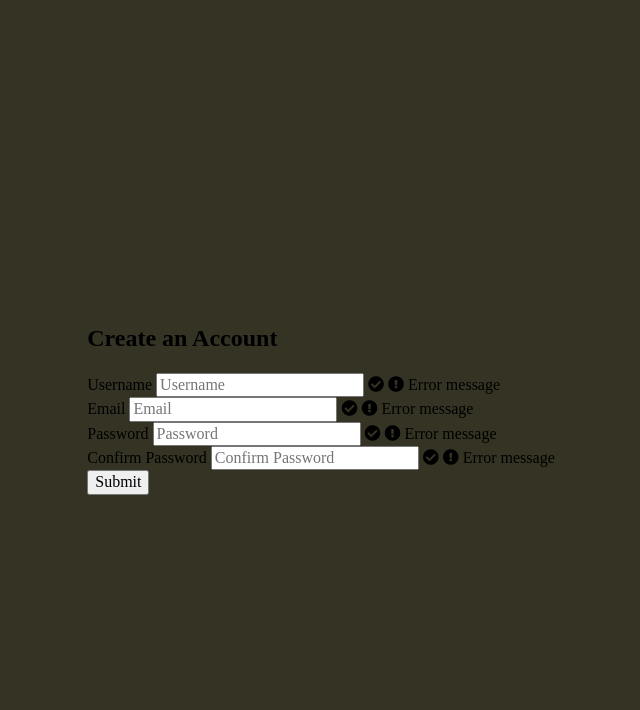
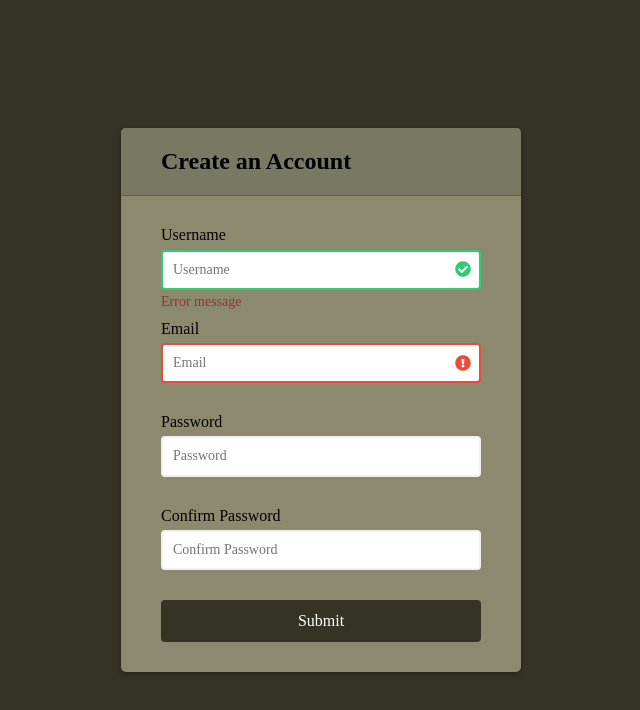
Before and after one commit to AkhlakurRahman/js-form-validation, a plain HTML site: page index.html in a window 1280 px wide. Shown: the whole page, without its empty margins (319-959 px from the left). Drawn offline with nearby package versions, Linux system fonts and the light colour scheme.

Commit message:
styling done

```diff
--- a/index.html
+++ b/index.html
@@ -27,7 +27,7 @@
       </div>
 
       <form class="form" id="form">
-        <div class="form-control">
+        <div class="form-control success">
           <label for="username">Username</label>
           <input
             type="text"
@@ -37,15 +37,15 @@
           />
           <i class="fas fa-check-circle"></i>
           <i class="fas fa-exclamation-circle"></i>
-          <span>Error message</span>
+          <small>Error message</small>
         </div>
 
-        <div class="form-control">
+        <div class="form-control error">
           <label for="email">Email</label>
           <input type="text" placeholder="Email" id="email" name="email" />
           <i class="fas fa-check-circle"></i>
           <i class="fas fa-exclamation-circle"></i>
-          <span>Error message</span>
+          <small>Error message</small>
         </div>
 
         <div class="form-control">
@@ -58,7 +58,7 @@
           />
           <i class="fas fa-check-circle"></i>
           <i class="fas fa-exclamation-circle"></i>
-          <span>Error message</span>
+          <small>Error message</small>
         </div>
 
         <div class="form-control">
@@ -71,7 +71,7 @@
           />
           <i class="fas fa-check-circle"></i>
           <i class="fas fa-exclamation-circle"></i>
-          <span>Error message</span>
+          <small>Error message</small>
         </div>
 
         <button>Submit</button>
--- a/style.css
+++ b/style.css
@@ -10,3 +10,97 @@ body {
   min-height: 100vh;
   margin: 0;
 }
+
+.container {
+  background-color: #8b8a6e;
+  border-radius: 5px;
+  overflow: hidden;
+  box-shadow: 0 2px 5px rgba(0, 0, 0, 0.3);
+  width: 400px;
+  max-width: 100%;
+}
+
+.header {
+  background-color: #797862;
+  border-bottom: 1px solid #63624f;
+  padding: 20px 40px;
+}
+
+.header h2 {
+  margin: 0;
+}
+
+.form {
+  padding: 30px 40px;
+}
+
+.form-control {
+  margin-bottom: 10px;
+  padding-bottom: 20px;
+  position: relative;
+}
+
+.form-control label {
+  display: inline-block;
+  margin-bottom: 5px;
+}
+
+.form-control input {
+  border: 2px solid #f0f0f0;
+  border-radius: 4px;
+  display: block;
+  padding: 10px;
+  width: 100%;
+  font-size: 14px;
+  font-family: inherit;
+}
+
+.form-control.success input {
+  border: 2px solid #2ecc71;
+}
+
+.form-control.error input {
+  border: 2px solid #e74c3c;
+}
+
+.form-control i {
+  position: absolute;
+  top: 35px;
+  right: 10px;
+  visibility: hidden;
+}
+
+.form-control.success i.fa-check-circle {
+  color: #2ecc71;
+  visibility: visible;
+}
+
+.form-control.error i.fa-exclamation-circle {
+  color: #e74c3c;
+  visibility: visible;
+}
+
+.form-control small {
+  position: absolute;
+  font-size: 14px;
+  bottom: 0;
+  left: 0;
+  visibility: hidden;
+}
+
+.form-control.success small {
+  color: rgb(143, 53, 53);
+  visibility: visible;
+}
+
+.form button {
+  background-color: #343324;
+  border: 2px solid #343324;
+  border-radius: 4px;
+  color: #fff;
+  width: 100%;
+  padding: 10px;
+  font-size: 16px;
+  font-family: inherit;
+  display: block;
+}
```
